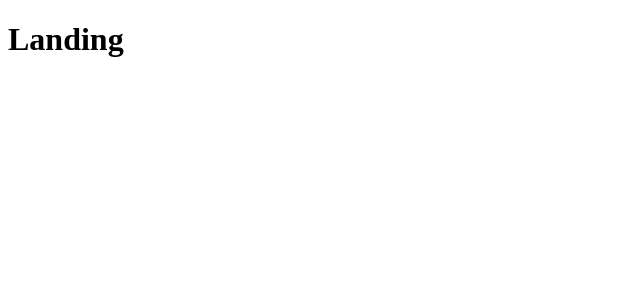
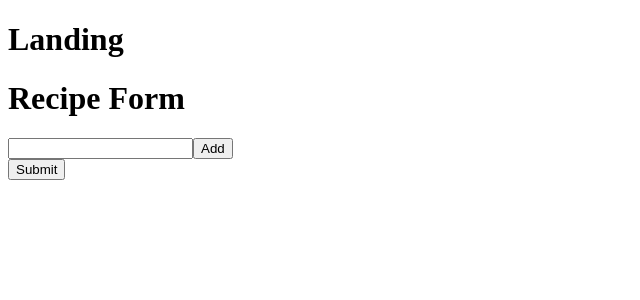
Before and after one commit to evfleet/galley, a React (Vite) app in the folder packages/web/: page / in a window 1280 px wide. Shown: the top 300 px of the page, without its empty margins (0-640 px from the left). Built offline with nearby package versions, Linux system fonts and the light colour scheme.

Commit message:
feat(web): setup recipe form dynamic fields

```diff
--- a/packages/web/package.json
+++ b/packages/web/package.json
@@ -14,6 +14,7 @@
     "@galley/common": "workspace:^",
     "react": "^18.2.0",
     "react-dom": "^18.2.0",
+    "react-hook-form": "^7.51.0",
     "react-router-dom": "^6.22.3"
   },
   "devDependencies": {
--- a/packages/web/src/features/misc/routes/Landing.tsx
+++ b/packages/web/src/features/misc/routes/Landing.tsx
@@ -1,7 +1,11 @@
+import { RecipeForm } from "@/features/recipes/components/RecipeForm";
+
 export function LandingPage() {
   return (
     <div>
       <h1>Landing</h1>
+
+      <RecipeForm />
     </div>
   );
 }
--- /dev/null
+++ b/packages/web/src/features/recipes/components/RecipeForm.tsx
@@ -0,0 +1,36 @@
+import { useForm, useFieldArray } from "react-hook-form";
+
+export function RecipeForm() {
+  const { control, register, handleSubmit } = useForm({
+    defaultValues: {
+      directions: [{ direction: "" }],
+    },
+  });
+
+  const { fields, append } = useFieldArray({
+    control,
+    name: "directions",
+  });
+
+  function onSubmit(data: unknown) {
+    console.log(data);
+  }
+
+  return (
+    <div>
+      <h1>Recipe Form</h1>
+      <form onSubmit={handleSubmit(onSubmit)}>
+        {fields.map((field, index) => (
+          <div key={field.id}>
+            <input {...register(`directions.${index}.direction`)} />
+            <button type="button" onClick={() => append({ direction: "" })}>
+              Add
+            </button>
+          </div>
+        ))}
+
+        <button type="submit">Submit</button>
+      </form>
+    </div>
+  );
+}
```
Also changed, not shown: packages/web/src/features/recipes/index.ts (added), 1 other file (tests, documents, lock files or other folders).
